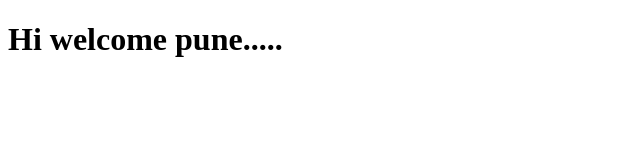
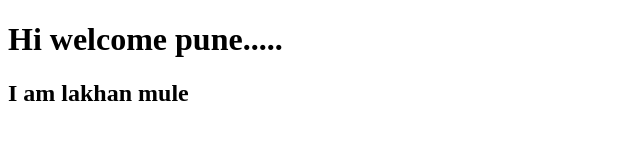
Before and after one commit to LaxmanM13/hello, a plain HTML site: page index.html in a window 1280 px wide. Shown: the whole page, without its empty margins (0-640 px from the left). Drawn offline with Linux system fonts and the light colour scheme.

Commit message:
fifth comment

```diff
--- a/index.html
+++ b/index.html
@@ -6,6 +6,7 @@
 </head>
 <body>
 <h1>Hi welcome pune.....</h1>
+<h2>I am lakhan mule</h2>
 
 </body>
 </html>
```
